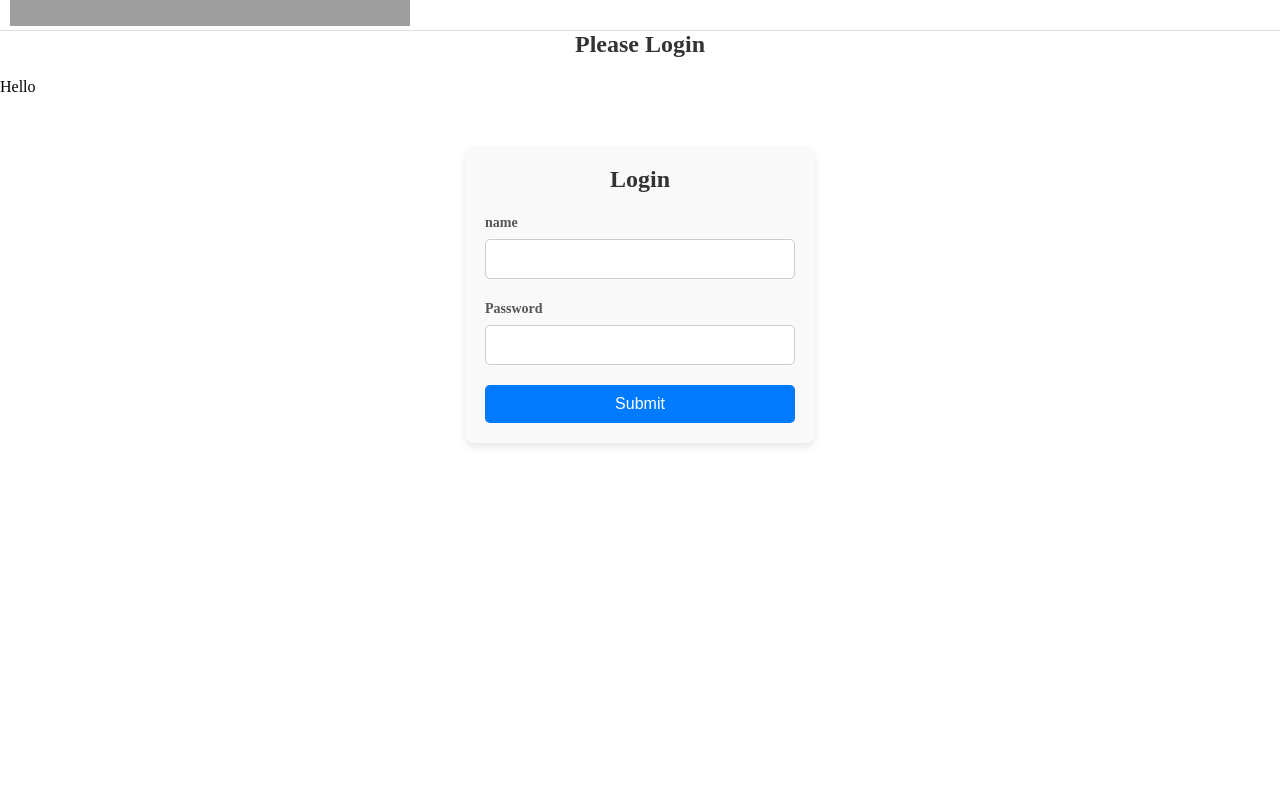
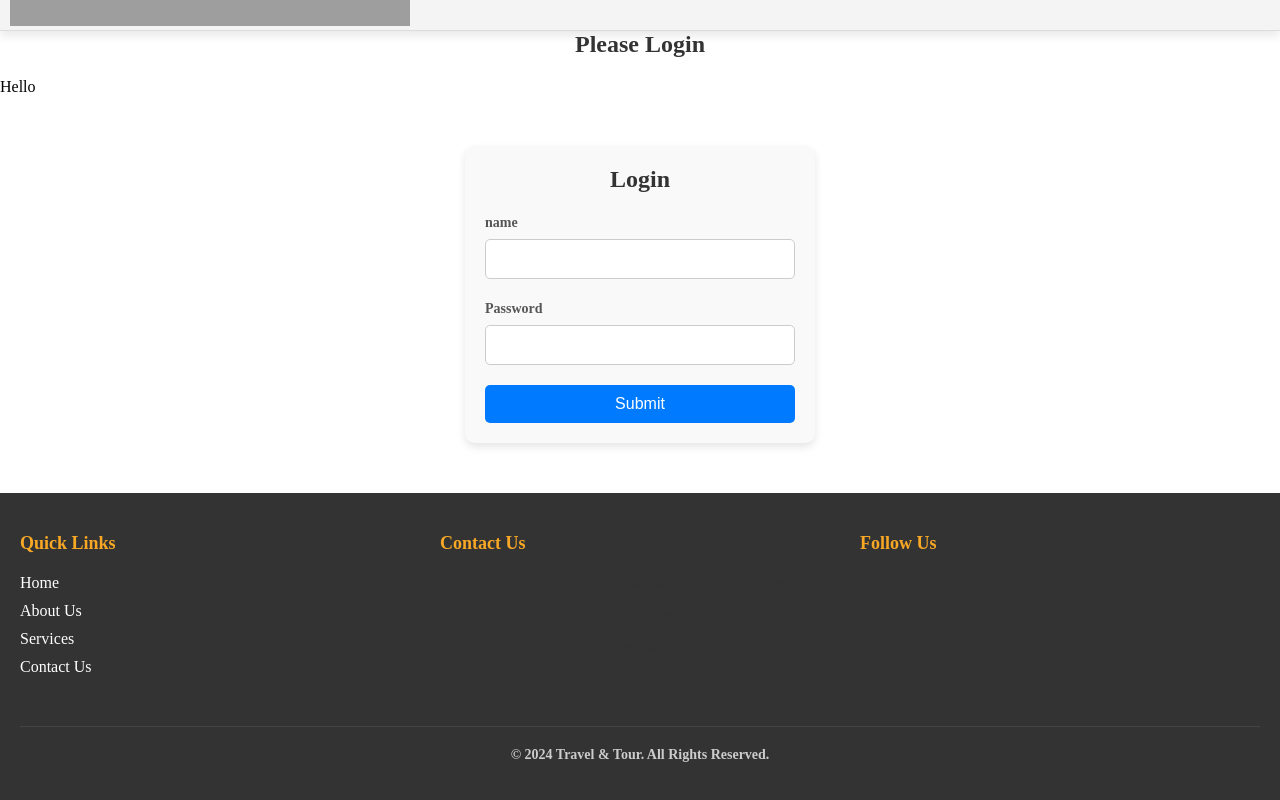
Before and after one commit to Rohith3681/FDFED, a React (Vite) app in the folder Frontend/: page /login in a window 1280 px wide. Shown: the part 274-1074 px from the top of the page. Before the commit the page ends 800 px from the top, so only its background shows below. Built offline with nearby package versions, Linux system fonts and the light colour scheme; grey boxes are pictures that could not be loaded.

Commit message:
Footer added

```diff
--- a/Frontend/src/App.jsx
+++ b/Frontend/src/App.jsx
@@ -1,35 +1,61 @@
 import React from 'react';
-import { Home } from './components/Home';
-import { About } from './components/About';
+import { Home } from './pages/Home';
+import { About } from './pages/About';
 import { Login } from './components/Login/Login';
 import { Register } from './components/Register/Register';
-import {Navbar} from './components/Navbar/Navbar'
-import { createBrowserRouter, RouterProvider } from 'react-router-dom'
+import { Navbar } from './components/Navbar/Navbar';
+import { Footer } from './components/Footer/Footer'; // New Footer import
+import { createBrowserRouter, RouterProvider } from 'react-router-dom';
 
 function App() {
   const router = createBrowserRouter([
     {
       path: "/",
-      element: <><Navbar/><Home/></>
+      element: (
+        <>
+          <Navbar />
+          <Home />
+          <Footer /> {/* Footer added */}
+        </>
+      ),
     },
     {
       path: "/login",
-      element: <><Navbar/><Login/></>
+      element: (
+        <>
+          <Navbar />
+          <Login />
+          <Footer /> {/* Footer added */}
+        </>
+      ),
     },
     {
       path: "/register",
-      element: <><Navbar/><Register/></>
+      element: (
+        <>
+          <Navbar />
+          <Register />
+          <Footer /> {/* Footer added */}
+        </>
+      ),
     },
     {
       path: "/about",
-      element: <><Navbar/><About/></>
+      element: (
+        <>
+          <Navbar />
+          <About />
+          <Footer /> {/* Footer added */}
+        </>
+      ),
     },
-  ])
+  ]);
+
   return (
     <>
-      <RouterProvider router = {router}/>
+      <RouterProvider router={router} />
     </>
-  )
+  );
 }
 
-export default App
+export default App;
--- /dev/null
+++ b/Frontend/src/components/Footer/Footer.css
@@ -0,0 +1,83 @@
+/* Footer Container */
+.footer {
+  background-color: #333;
+  color: white;
+  padding: 40px 20px;
+  position: relative;
+  bottom: 0;
+  width: 100%;
+}
+
+.footer-container {
+  display: flex;
+  justify-content: space-between;
+  flex-wrap: wrap;
+  gap: 20px;
+}
+
+/* Footer Section Styles */
+.footer-section {
+  flex: 1;
+  min-width: 200px;
+}
+
+.footer-section h4 {
+  font-size: 18px;
+  margin-bottom: 20px;
+  color: #f9a825; /* Golden accent color */
+}
+
+.footer-section ul {
+  list-style: none;
+  padding: 0;
+}
+
+.footer-section ul li {
+  margin-bottom: 10px;
+}
+
+.footer-section ul li a {
+  color: white;
+  text-decoration: none;
+  transition: color 0.3s;
+}
+
+.footer-section ul li a:hover {
+  color: #f9a825; /* Golden accent color on hover */
+}
+
+/* Contact Section */
+.footer-section.contact p {
+  margin-bottom: 10px;
+  line-height: 1.6;
+}
+
+.footer-section.contact i {
+  margin-right: 10px;
+}
+
+/* Social Media Section */
+.footer-section.social .social-icons a {
+  color: white;
+  margin-right: 15px;
+  font-size: 20px;
+  transition: color 0.3s;
+}
+
+.footer-section.social .social-icons a:hover {
+  color: #f9a825; /* Golden accent color on hover */
+}
+
+/* Footer Bottom */
+.footer-bottom {
+  text-align: center;
+  margin-top: 40px;
+  border-top: 1px solid #444;
+  padding-top: 20px;
+}
+
+.footer-bottom p {
+  margin: 0;
+  font-size: 14px;
+  color: #ccc;
+}
--- /dev/null
+++ b/Frontend/src/components/Footer/Footer.jsx
@@ -0,0 +1,45 @@
+import React from 'react';
+import './Footer.css';
+
+export const Footer = () => {
+  return (
+    <footer className="footer">
+      <div className="footer-container">
+        {/* Quick Links Section */}
+        <div className="footer-section quick-links">
+          <h4>Quick Links</h4>
+          <ul>
+            <li><a href="/">Home</a></li>
+            <li><a href="/about">About Us</a></li>
+            <li><a href="/services">Services</a></li>
+            <li><a href="/contact">Contact Us</a></li>
+          </ul>
+        </div>
+
+        {/* Contact Section */}
+        <div className="footer-section contact">
+          <h4>Contact Us</h4>
+          <p><i className="fas fa-map-marker-alt"></i> 123 Adventure Lane, Wanderlust City, Country</p>
+          <p><i className="fas fa-phone-alt"></i> +123 456 7890</p>
+          <p><i className="fas fa-envelope"></i> contact@traveltour.com</p>
+        </div>
+
+        {/* Social Media Section */}
+        <div className="footer-section social">
+          <h4>Follow Us</h4>
+          <div className="social-icons">
+            <a href="https://facebook.com" target="_blank" rel="noreferrer"><i className="fab fa-facebook-f"></i></a>
+            <a href="https://twitter.com" target="_blank" rel="noreferrer"><i className="fab fa-twitter"></i></a>
+            <a href="https://instagram.com" target="_blank" rel="noreferrer"><i className="fab fa-instagram"></i></a>
+            <a href="https://linkedin.com" target="_blank" rel="noreferrer"><i className="fab fa-linkedin"></i></a>
+          </div>
+        </div>
+      </div>
+
+      {/* Footer Bottom */}
+      <div className="footer-bottom">
+        <p>&copy; 2024 Travel & Tour. All Rights Reserved.</p>
+      </div>
+    </footer>
+  );
+}
--- a/Frontend/src/components/Navbar/Navbar.css
+++ b/Frontend/src/components/Navbar/Navbar.css
@@ -14,11 +14,22 @@ nav {
   color: black;
   padding: 0 10px; /* Add some padding for better appearance */
   border-bottom: 1px solid #ddd; /* Optional: Add a bottom border for better separation */
+  box-shadow: 0 4px 10px rgba(0, 0, 0, 0.1); /* Subtle shadow for a modern look */
+  transition: background-color 0.4s ease; /* Smooth transition for background color change */
+}
+
+nav:hover {
+  background-color: #f4f4f4; /* Slightly darken the background when hovering over the nav */
 }
 
 /* Style the logo container */
 nav .logo {
   flex: 1; /* Allow logo container to take available space on the left */
+  transition: transform 0.3s ease;
+}
+
+nav .logo:hover {
+  transform: scale(1.05); /* Slightly enlarge the logo on hover */
 }
 
 /* Style the search bar container */
@@ -28,12 +39,17 @@ nav .search-bar {
   justify-content: center; /* Center the search bar */
 }
 
-/* Style the search input */
 nav .search-bar input {
   width: 100%; /* Make search input fill its container */
   padding: 8px;
   border: 1px solid #ccc;
   border-radius: 6px;
+  transition: box-shadow 0.3s ease, border-color 0.3s ease;
+}
+
+nav .search-bar input:focus {
+  border-color: orange; /* Highlight border when input is focused */
+  box-shadow: 0 0 8px rgba(255, 165, 0, 0.6); /* Add glowing effect when focused */
 }
 
 /* Style for the navigation links container */
@@ -57,15 +73,20 @@ nav li a {
   text-decoration: none; /* Remove underline from links */
   padding: 10px 15px; /* Padding for spacing */
   border-radius: 20px; /* Rounded corners for better appearance */
-  transition: background-color 0.3s, box-shadow 0.3s, color 0.3s; /* Smooth transition for hover effect */
+  transition: background-color 0.3s ease, box-shadow 0.3s ease, color 0.3s ease, transform 0.3s ease; /* Smooth transitions for multiple effects */
   display: block; /* Ensure links fill their container and align properly */
 }
 
-/* Hover effect for navigation links */
 nav li a:hover {
   background-color: orange; /* Change background color to orange on hover */
   color: white; /* Change text color to white on hover */
   box-shadow: 0 4px 8px rgba(0, 0, 0, 0.2); /* Add subtle shadow for a 3D effect */
+  transform: scale(1.05); /* Slightly scale the element for a more interactive feel */
+}
+
+nav li a:active {
+  transform: scale(0.95); /* Slightly shrink the link when clicked */
+  box-shadow: 0 2px 4px rgba(0, 0, 0, 0.2); /* Reduce the shadow on click */
 }
 
 /* Active link style */
@@ -75,3 +96,13 @@ nav .nav-links .orange {
   color: white; /* Ensure the active link text is white */
   border-radius: 20px;
 }
+
+/* Add a subtle drop shadow to the nav on scroll */
+nav.scrolled {
+  box-shadow: 0 6px 15px rgba(0, 0, 0, 0.2);
+}
+
+/* Add animation for smooth scrolling behavior */
+html {
+  scroll-behavior: smooth;
+}
```
Also changed, not shown: Frontend/src/pages/About.jsx (renamed from Frontend/src/components/About.jsx), Frontend/src/pages/Home.jsx (renamed from Frontend/src/components/Home.jsx).
